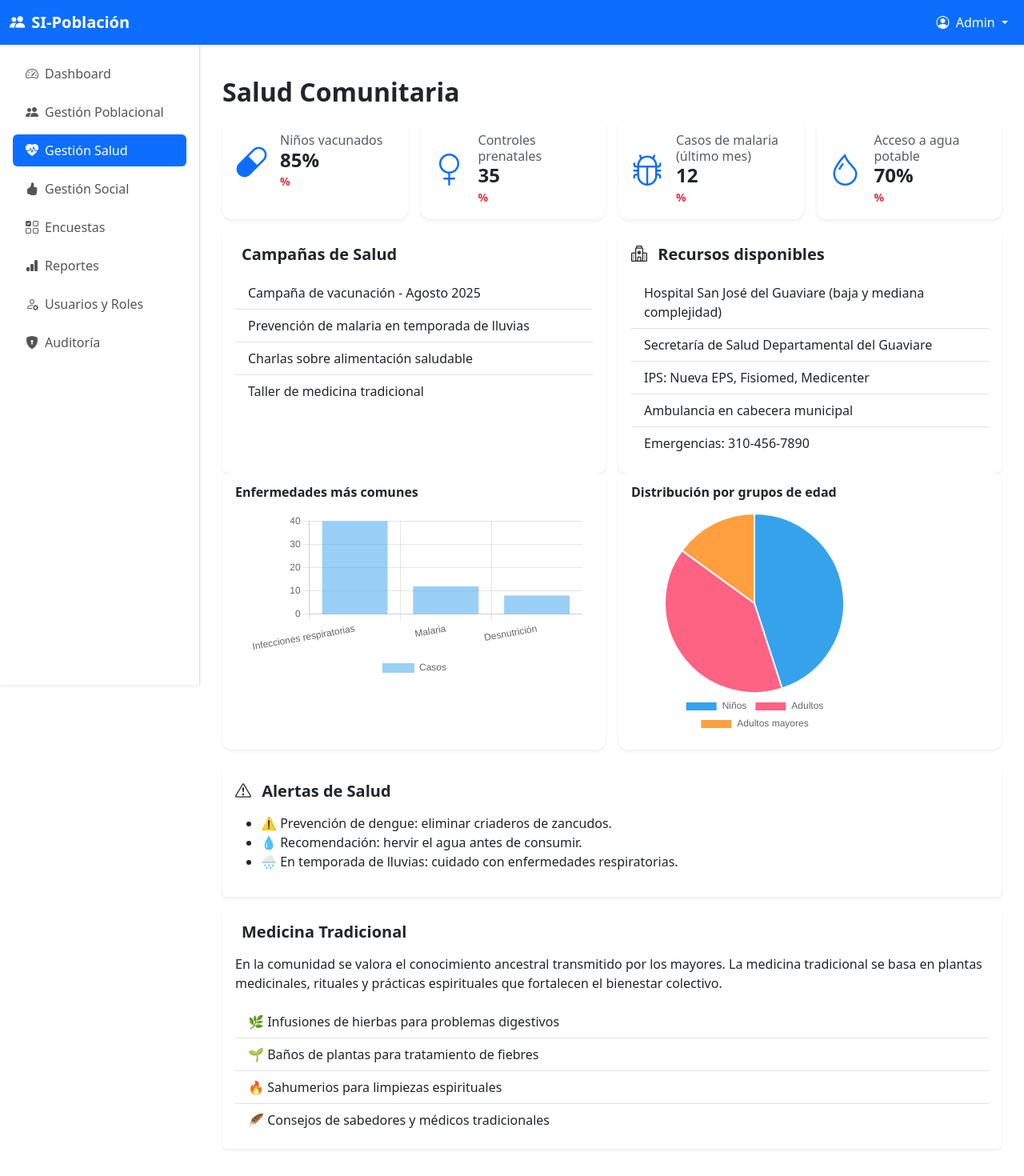
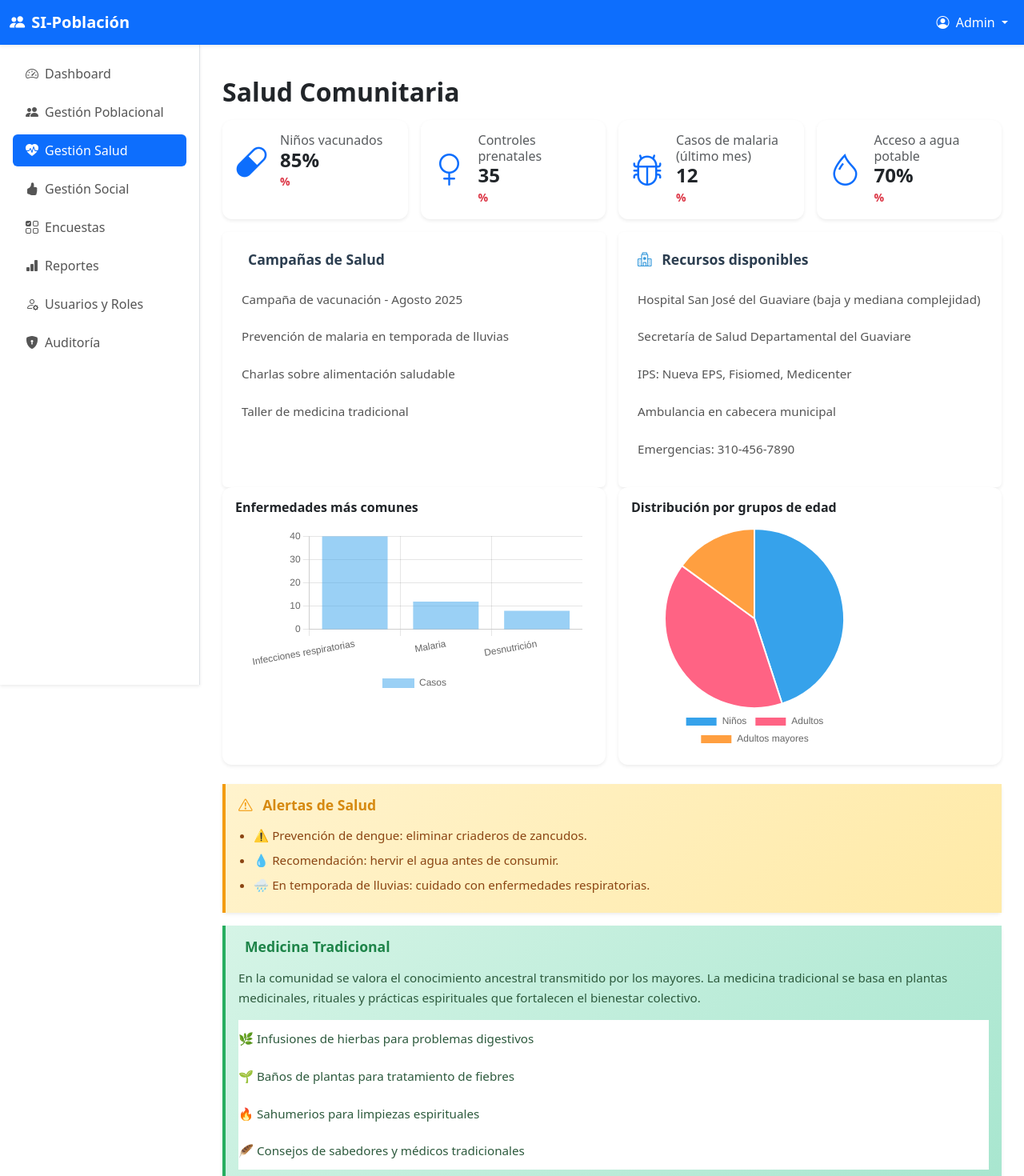
Before and after one commit to eduard-ve/sip_comunidades, a Vue app in the folder frontend/: page /salud in a window 1280 px wide. Shown: the top 1470 px of the page at 80% size. Built offline with nearby package versions, Linux system fonts and the light colour scheme.

Commit message:
gestionsalud_css

```diff
--- a/frontend/package.json
+++ b/frontend/package.json
@@ -21,6 +21,6 @@
   },
   "devDependencies": {
     "@vitejs/plugin-vue": "^6.0.1",
-    "vite": "^7.1.3"
+    "vite": "^7.1.9"
   }
 }
--- /dev/null
+++ b/frontend/src/assets/css/GestionSalud.css
@@ -0,0 +1,123 @@
+/* Estilos específicos para la gestión de salud */
+
+/* Estilos para las tarjetas de campañas y recursos */
+.salud-campaigns-card,
+.salud-resources-card {
+  .card-body {
+    padding: 1.5rem;
+  }
+
+  h5 {
+    color: #2c3e50;
+    font-size: 1.1rem;
+    margin-bottom: 1rem;
+  }
+
+  .list-group-item {
+    border: none;
+    padding: 0.75rem 0;
+    font-size: 0.95rem;
+    color: #555;
+  }
+
+  .list-group-item:hover {
+    background-color: #f8f9fa;
+    border-radius: 0.375rem;
+  }
+}
+
+/* Estilos para las alertas de salud */
+.salud-alerts {
+  .card-body {
+    background: linear-gradient(135deg, #fff3cd 0%, #ffeaa7 100%);
+    border-left: 4px solid #f39c12;
+  }
+
+  h5 {
+    color: #d68910;
+    font-size: 1.1rem;
+  }
+
+  ul {
+    margin: 0;
+    padding-left: 1.2rem;
+  }
+
+  ul li {
+    margin-bottom: 0.5rem;
+    font-size: 0.95rem;
+    color: #8b4513;
+  }
+}
+
+/* Estilos para medicina tradicional */
+.salud-traditional-medicine {
+  .card-body {
+    background: linear-gradient(135deg, #d5f4e6 0%, #a8e6cf 100%);
+    border-left: 4px solid #27ae60;
+  }
+
+  h5 {
+    color: #1e8449;
+    font-size: 1.1rem;
+  }
+
+  p {
+    color: #2d5a3d;
+    font-size: 0.95rem;
+    line-height: 1.6;
+    margin-bottom: 1rem;
+  }
+
+  .list-group-item {
+    border: none;
+    padding: 0.75rem 0;
+    font-size: 0.95rem;
+    color: #2d5a3d;
+  }
+
+  .list-group-item:hover {
+    background-color: rgba(39, 174, 96, 0.1);
+    border-radius: 0.375rem;
+  }
+}
+
+/* Estilos para iconos específicos de salud */
+.salud-icon.bi-bullhorn {
+  color: #e74c3c;
+}
+
+.salud-icon.bi-hospital {
+  color: #3498db;
+}
+
+.salud-icon.bi-exclamation-triangle {
+  color: #f39c12;
+}
+
+.salud-icon.bi-leaf {
+  color: #27ae60;
+}
+
+/* Responsive adjustments */
+@media (max-width: 768px) {
+  .salud-campaigns-card,
+  .salud-resources-card {
+    margin-bottom: 1rem;
+  }
+
+  .salud-alerts .card-body,
+  .salud-traditional-medicine .card-body {
+    padding: 1rem;
+  }
+}
+
+/* Animaciones suaves */
+.salud-card {
+  transition: all 0.3s ease;
+}
+
+.salud-card:hover {
+  transform: translateY(-2px);
+  box-shadow: 0 4px 15px rgba(0, 0, 0, 0.1);
+}
--- a/frontend/src/views/salud/GestionSalud.vue
+++ b/frontend/src/views/salud/GestionSalud.vue
@@ -10,10 +10,10 @@
       <div class="row g-3">
         <!-- Campañas -->
         <div class="col-md-6">
-          <div class="card shadow-sm border-0 h-100">
+          <div class="card shadow-sm border-0 h-100 salud-card salud-campaigns-card">
             <div class="card-body">
               <h5 class="fw-bold mb-3">
-                <i class="bi bi-bullhorn me-2"></i> Campañas de Salud
+                <i class="bi bi-bullhorn me-2 salud-icon"></i> Campañas de Salud
               </h5>
               <ul class="list-group list-group-flush">
                 <li v-for="(c, i) in campaigns" :key="i" class="list-group-item">
@@ -26,10 +26,10 @@
 
         <!-- Recursos disponibles -->
         <div class="col-md-6">
-          <div class="card shadow-sm border-0 h-100">
+          <div class="card shadow-sm border-0 h-100 salud-card salud-resources-card">
             <div class="card-body">
               <h5 class="fw-bold mb-3">
-                <i class="bi bi-hospital me-2"></i> Recursos disponibles
+                <i class="bi bi-hospital me-2 salud-icon"></i> Recursos disponibles
               </h5>
               <ul class="list-group list-group-flush">
                 <li class="list-group-item">
@@ -51,10 +51,10 @@
       <div class="row g-3 mt-2">
         <!-- Alertas -->
         <div class="col-12">
-          <div class="card shadow-sm border-0">
+          <div class="card shadow-sm border-0 salud-card salud-alerts">
             <div class="card-body">
               <h5 class="fw-bold mb-3">
-                <i class="bi bi-exclamation-triangle me-2"></i> Alertas de Salud
+                <i class="bi bi-exclamation-triangle me-2 salud-icon"></i> Alertas de Salud
               </h5>
               <ul>
                 <li>⚠️ Prevención de dengue: eliminar criaderos de zancudos.</li>
@@ -67,10 +67,10 @@
 
         <!-- Medicina tradicional -->
         <div class="col-12">
-          <div class="card shadow-sm border-0">
+          <div class="card shadow-sm border-0 salud-card salud-traditional-medicine">
             <div class="card-body">
               <h5 class="fw-bold mb-3">
-                <i class="bi bi-leaf me-2"></i> Medicina Tradicional
+                <i class="bi bi-leaf me-2 salud-icon"></i> Medicina Tradicional
               </h5>
               <p>
                 En la comunidad se valora el conocimiento ancestral transmitido por los mayores.
@@ -93,6 +93,7 @@
 
 <script setup>
 import BaseModule from '../../components/comun/BaseModule.vue'
+import '../../assets/css/GestionSalud.css'
 
 /* Indicadores principales */
 const kpis = [
```
Also changed, not shown: 2 other files (tests, documents, lock files or other folders).
